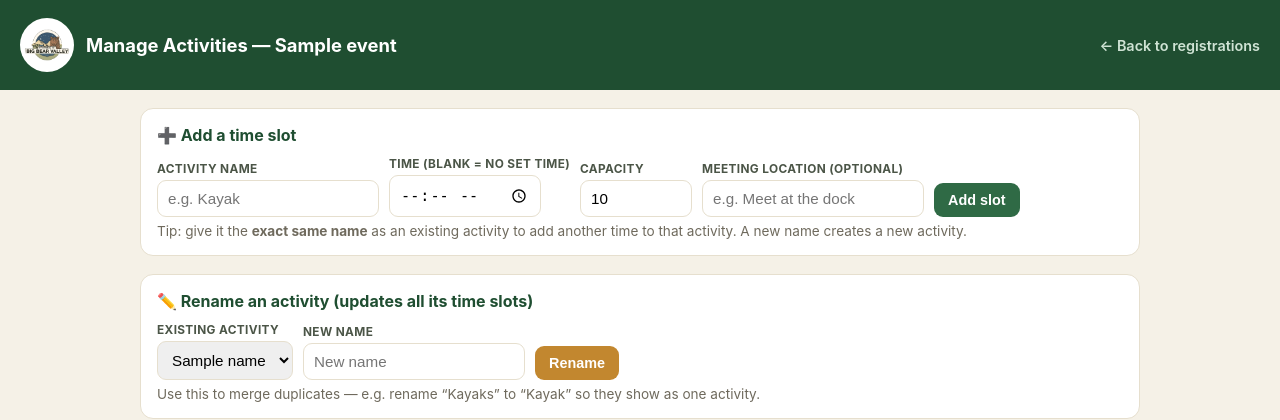
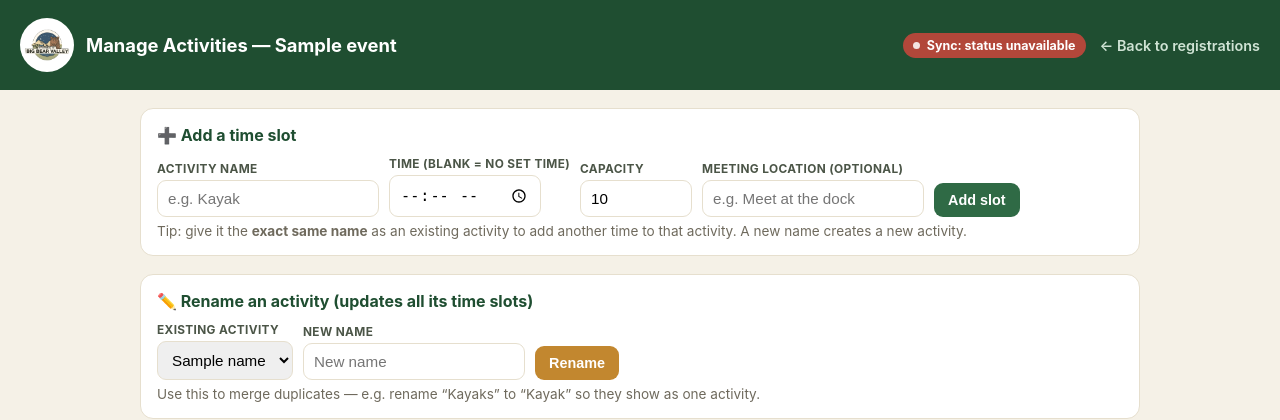
Before and after one commit to VisibleIntellect/oad-signup, a Flask app: template templates/manage.html in a window 1280 px wide. Shown: the top 420 px of the page. Run offline with Flask 3, Linux system fonts and the light colour scheme; the template is opened without the code that fills it: most values are stand-ins (such as "Sample title", 1, 10 or a date in 2020).

Commit message:
Manage Activities: header sync-status pill (polls /api/admin/sync_status)

```diff
--- a/templates/manage.html
+++ b/templates/manage.html
@@ -13,6 +13,21 @@
   .hgroup .brandlogo{height:46px;width:46px;border-radius:50%;background:#fff;padding:4px;
                      object-fit:contain;flex:none}
   a.back{color:#cfe3d4;text-decoration:none;font-weight:600;font-size:.9rem}
+  .hright{display:flex;align-items:center;gap:14px;flex-wrap:wrap}
+  .sync-pill{display:inline-flex;align-items:center;gap:7px;
+    font-size:.78rem;font-weight:700;padding:5px 10px;border-radius:20px;
+    background:rgba(255,255,255,.13);color:#fff;white-space:nowrap;cursor:default}
+  .sync-pill.idle    {background:rgba(255,255,255,.13);color:#e8f1ea}
+  .sync-pill.pending {background:#c2872f;color:#fff}
+  .sync-pill.syncing {background:#2d6cb3;color:#fff}
+  .sync-pill.synced  {background:#2f6a45;color:#fff;border:1px solid #5fa476}
+  .sync-pill.error   {background:#b2473a;color:#fff}
+  .sync-pill.off     {background:rgba(255,255,255,.10);color:#cfe3d4;font-weight:600}
+  .sync-pill .dot{width:7px;height:7px;border-radius:50%;background:currentColor;
+    opacity:.85;display:inline-block;flex:none}
+  .sync-pill.syncing .dot,
+  .sync-pill.pending .dot{animation:syncpulse 1s ease-in-out infinite}
+  @keyframes syncpulse{0%,100%{opacity:.3}50%{opacity:1}}
   .wrap{max-width:1000px;margin:0 auto;padding:18px}
   .card{background:#fff;border:1px solid #e6dfce;border-radius:13px;padding:16px;margin-bottom:18px}
   .card h2{margin:0 0 12px;font-size:1rem;color:#1f4e31}
@@ -53,7 +68,10 @@
          alt="Friends of Big Bear Valley" onerror="this.style.display='none'">
     <h1>Manage Activities — {{ event.name }}</h1>
   </div>
-  <a class="back" href="/admin?key={{ key }}">← Back to registrations</a>
+  <div class="hright">
+    <span id="sync-pill" class="sync-pill off" title="Pushes data/activities.json to GitHub when the curated list changes."><span class="dot"></span><span class="t">Sync: checking…</span></span>
+    <a class="back" href="/admin?key={{ key }}">← Back to registrations</a>
+  </div>
 </header>
 <div class="wrap">
 
@@ -183,6 +201,59 @@
     });
   });
 });
+
+// === GitHub sync indicator ===
+// Polls /api/admin/sync_status every 3s. Reflects whether a sync is pending
+// (debounce timer running), in flight, succeeded, or errored.
+const SYNC_PILL = document.getElementById('sync-pill');
+const SYNC_TEXT = SYNC_PILL.querySelector('.t');
+function relTime(iso){
+  if(!iso) return '';
+  const t = Math.max(0, Math.round((Date.now() - new Date(iso).getTime())/1000));
+  if(t < 5)     return 'just now';
+  if(t < 60)    return t + 's ago';
+  if(t < 3600)  return Math.round(t/60) + 'm ago';
+  if(t < 86400) return Math.round(t/3600) + 'h ago';
+  return Math.round(t/86400) + 'd ago';
+}
+async function pollSync(){
+  let cls = 'idle', text = 'Sync: idle', title = '';
+  try{
+    const r = await fetch('/api/admin/sync_status?key='+encodeURIComponent(KEY), {cache:'no-store'});
+    const s = await r.json();
+    if(s.ok === false){ throw new Error(s.error || 'status fetch failed'); }
+    if(!s.enabled){
+      cls = 'off';
+      text = 'Sync: off (no GITHUB_TOKEN)';
+      title = 'Set GITHUB_TOKEN in Render → Environment to enable automatic GitHub sync.';
+    } else if(s.in_flight){
+      cls = 'syncing'; text = 'Sync: pushing to GitHub…';
+    } else if(s.pending){
+      cls = 'pending';
+      text = 'Sync: change queued (~' + s.debounce_seconds + 's)…';
+    } else if(s.last_sync_error){
+      cls = 'error';
+      const short = s.last_sync_error.length > 80 ? s.last_sync_error.slice(0,80)+'…' : s.last_sync_error;
+      text = 'Sync: ⚠ ' + short;
+      title = 'Last error: ' + s.last_sync_error;
+    } else if(s.last_sync_success_at){
+      cls = 'synced';
+      text = 'Sync: ✓ ' + relTime(s.last_sync_success_at);
+      title = 'Last pushed ' + s.last_sync_success_at + ' to ' + s.repo + '/' + s.file;
+    } else {
+      cls = 'idle'; text = 'Sync: idle (nothing pushed yet this run)';
+    }
+  }catch(e){
+    cls = 'error'; text = 'Sync: status unavailable';
+    title = String(e);
+  }
+  SYNC_PILL.className = 'sync-pill ' + cls;
+  SYNC_TEXT.textContent = text;
+  if(title) SYNC_PILL.setAttribute('title', title);
+  else SYNC_PILL.removeAttribute('title');
+}
+pollSync();
+setInterval(pollSync, 3000);
 </script>
 </body>
 </html>
```
